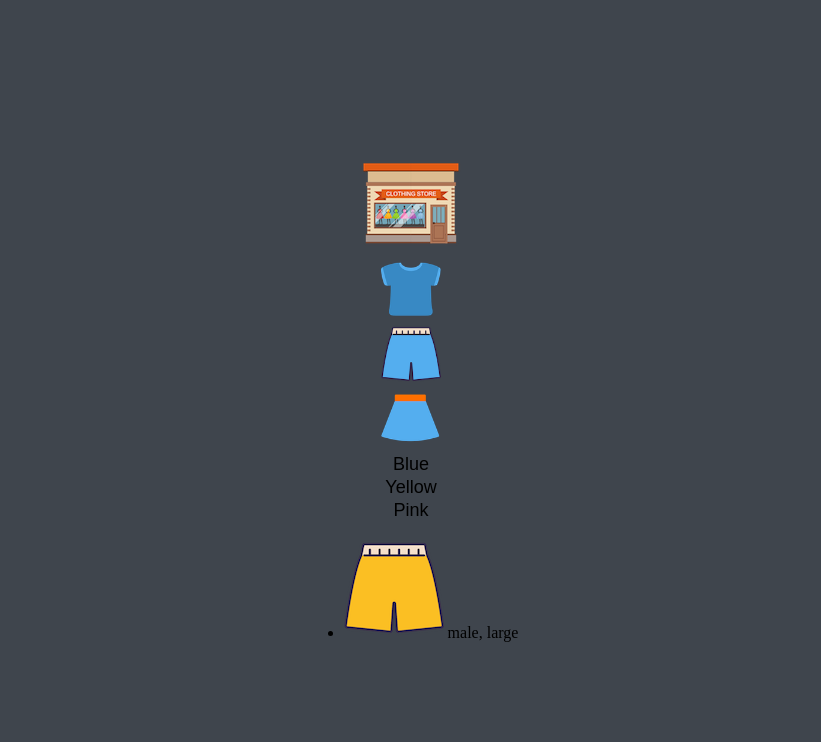
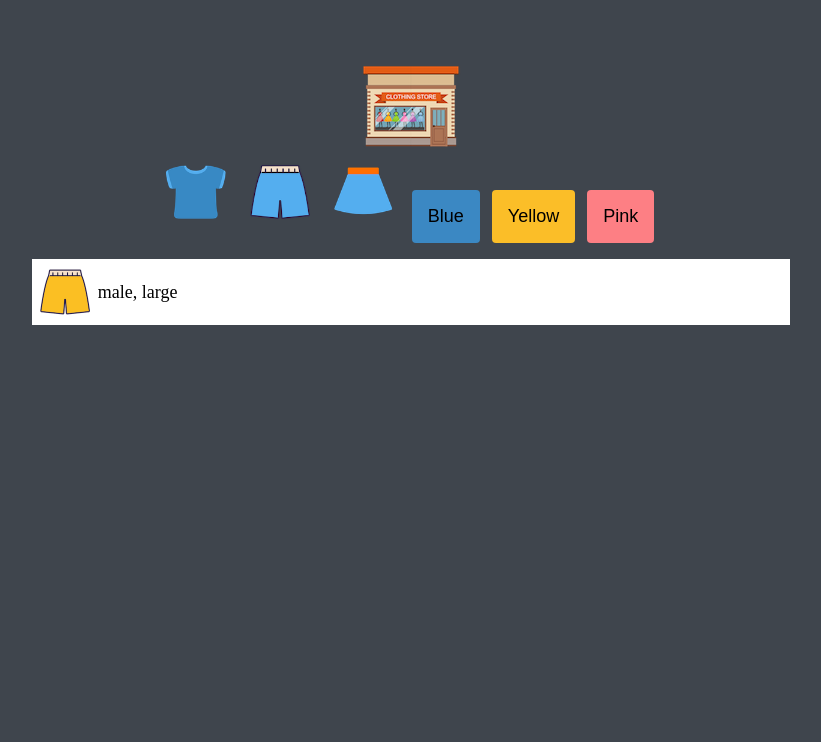
Before and after one commit to ellachoy/DC_P_Shoppingmall_13072021, a plain HTML site: page index.html in a window 1280 px wide. Shown: the whole page, without its empty margins (229-1050 px from the left). Drawn offline with Linux system fonts and the light colour scheme.

Commit message:
HTML_CSS_done

```diff
--- a/index.html
+++ b/index.html
@@ -11,16 +11,18 @@
     <!-- logo -->
     <img src="img/logo.png" alt="logo" class="logo">
     <!-- button -->
+    <div>
       <button class="btn"><img src="img/blue_t.png" alt="tshirts" class="imgBtn"></button>
       <button class="btn"><img src="img/blue_p.png" alt="pants" class="imgBtn"></button>
       <button class="btn"><img src="img/blue_s.png" alt="skirts" class="imgBtn"></button>
       <button class="btn colorBtn blue">Blue</button>
       <button class="btn colorBtn yellow">Yellow</button>
       <button class="btn colorBtn pink">Pink</button>
-    <!-- item -->
+    </div>
+    <!-- items -->
     <ul class="items">
       <li class="item">
-        <img src="img/yellow_p.png" alt="tshirts" class="item_thumnail">
+        <img src="img/yellow_p.png" alt="pants" class="item_thumnail">
         <span class="item_description">male, large</span>
       </li>
     </ul>
--- a/style.css
+++ b/style.css
@@ -8,8 +8,11 @@
   --color-light-grey: #dfdfdf;
 
   /* size */
+  --base-space: 8px;
   --size-button: 60px;
-  --button-font-size: 18px;
+  --size-border: 4px;
+  --size-thumnail: 50px;
+  --font-size: 18px;
 
   /* animation */
   --size-animation-duration: 300ms;
@@ -39,15 +42,54 @@ body {
   outline: none;
   cursor: pointer;
   transition: transform var(--size-animation-duration) ease;
+  margin-right: var(--base-space);
 }
 .btn:hover,
 .logo:hover {
   transform: scale(1.1);
+}
+.buttons {
+  display: flex;
+  align-items: center;
 }
 .imgBtn {
   width: var(--size-button);
   height: var(--size-button);
 }
 .colorBtn {
-  font-size: var(--button-font-size);
+  font-size: var(--font-size);
+  padding: calc(var(--base-space) * 2);
+  border-radius: var(--size-border);
 }
+.blue {
+  background-color: var(--color-blue);
+}
+.yellow {
+  background-color: var(--color-yellow);
+}
+
+.pink {
+  background-color: var(--color-pink);
+}
+.items {
+  width: 60%;
+  height: 60%;
+  list-style: none;
+  padding-left: 0;
+  overflow-y: scroll;
+}
+.item {
+  background-color: white;
+  display: flex;
+  align-items: center;
+  padding: var(--base-space);
+  margin-bottom: var(--base-space);
+}
+.item_thumnail {
+  width: var(--size-thumnail);
+  height: var(--size-thumnail);
+}
+.item_description {
+  margin-left: var(--base-space);
+  font-size: var(--font-size);
+}
```
Also changed, not shown: img/maskable_icon_x512-210722-195622.png (added). Lines whose indentation alone changed are shown as unchanged.
